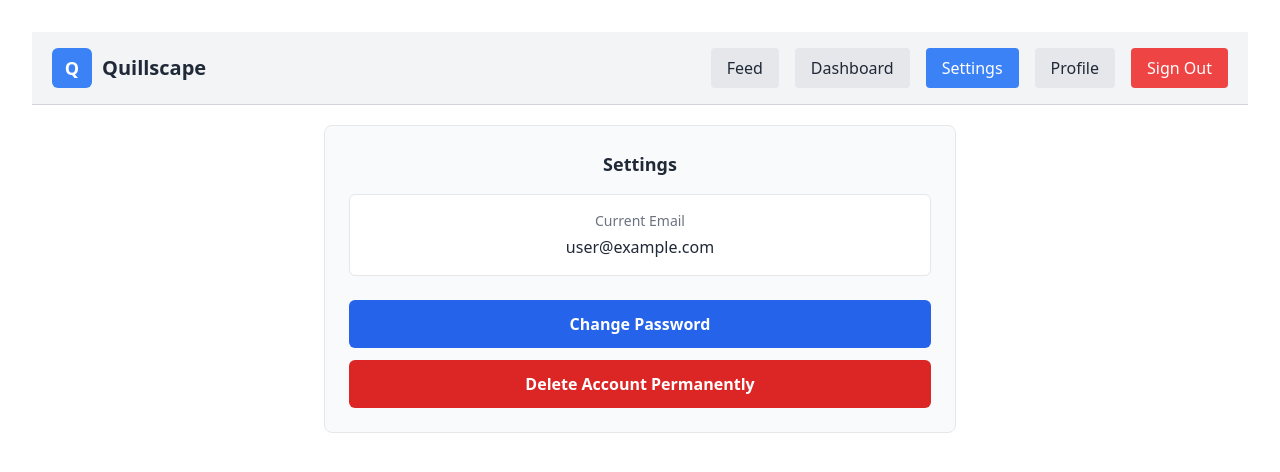
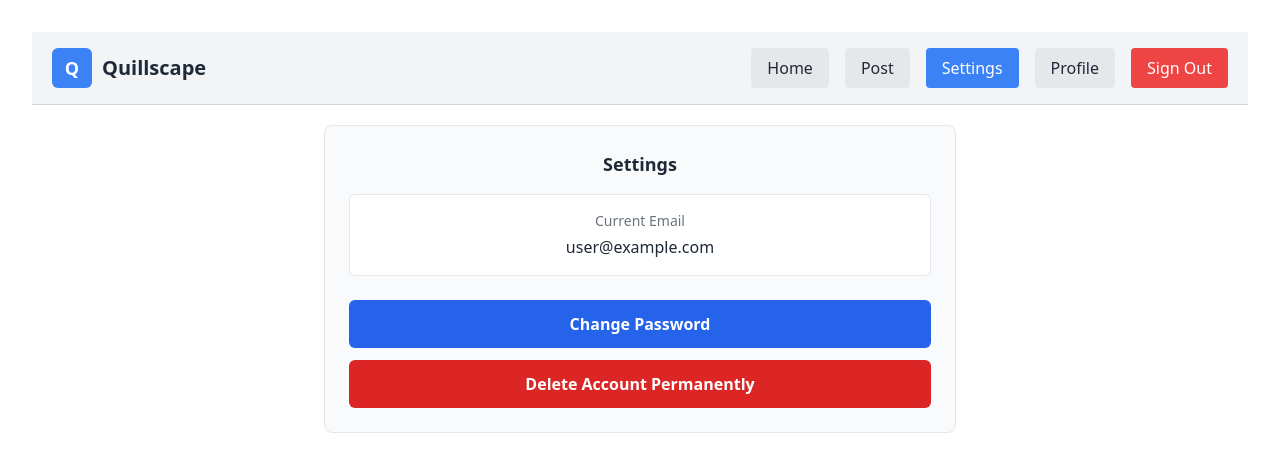
Before and after one commit to dexisback/Quillscape, a React app in the folder frontend/: page /user-settings in a window 1280 px wide. Shown: the top 472 px of the page. Built offline with nearby package versions, Linux system fonts and the light colour scheme; no server answers; sample sign-in values are in the browser's storage; the HTML template or start-up script is replaced by a standard one.

Commit message:
design v2: final, fixed names

```diff
--- a/frontend/src/App.jsx
+++ b/frontend/src/App.jsx
@@ -1,13 +1,16 @@
 import { useState, useEffect } from 'react'
 import { BrowserRouter as Router, Routes, Route, Navigate } from 'react-router-dom';
-import Dashboard from './pages/Create';
-import Feed from './pages/Feed';
+// import Feed from './pages/Home';
+// import Dashboard from './pages/Dashboard';
+
 import UserProfile from './pages/UserProfile';
 import Settings from './pages/Settings';
 import Auth from './pages/Auth';
 import { AuthProvider } from './context/AuthContext';
 import { ThemeProvider } from './context/ThemeContext';
 import ProtectedRoute from './components/ProtectedRoute';
+import Post from './pages/Post';
+import Home from './pages/Home'
 import './App.css'
 
 export default function App() {
@@ -18,8 +21,8 @@ export default function App() {
           <Router>
             <Routes>
               <Route path="/" element={<Auth />} />
-              <Route path="/feed" element={<ProtectedRoute><Feed /></ProtectedRoute>} />
-              <Route path="/dashboard" element={<ProtectedRoute><Dashboard /></ProtectedRoute>} />
+              <Route path="/home" element={<ProtectedRoute><Home /></ProtectedRoute>} />
+              <Route path="/post-blogs" element={<ProtectedRoute><Post /></ProtectedRoute>} />
               <Route path="/user-profile" element={<ProtectedRoute><UserProfile /></ProtectedRoute>} />
               <Route path="/user-settings" element={<ProtectedRoute><Settings /></ProtectedRoute>} />
             </Routes>
--- a/frontend/src/components/Navbar.jsx
+++ b/frontend/src/components/Navbar.jsx
@@ -18,15 +18,15 @@ export default function Navbar() {
       </div>
 
       <div className="flex items-center gap-4">
-        <Link to="/feed">
-          <button className={`px-4 py-2 rounded border-none cursor-pointer ${isActive('/feed') ? 'bg-blue-500 text-white' : 'bg-gray-200 text-gray-800 hover:bg-gray-300'}`}>
-            Feed
+        <Link to="/home">
+          <button className={`px-4 py-2 rounded border-none cursor-pointer ${isActive('/home') ? 'bg-blue-500 text-white' : 'bg-gray-200 text-gray-800 hover:bg-gray-300'}`}>
+            Home
           </button>
         </Link>
 
-        <Link to="/dashboard">
-          <button className={`px-4 py-2 rounded border-none cursor-pointer ${isActive('/dashboard') ? 'bg-blue-500 text-white' : 'bg-gray-200 text-gray-800 hover:bg-gray-300'}`}>
-            Dashboard
+        <Link to="/post-blogs">
+          <button className={`px-4 py-2 rounded border-none cursor-pointer ${isActive('/post-blogs') ? 'bg-blue-500 text-white' : 'bg-gray-200 text-gray-800 hover:bg-gray-300'}`}>
+            Post
           </button>
         </Link>
 
--- a/frontend/src/pages/Auth.jsx
+++ b/frontend/src/pages/Auth.jsx
@@ -28,7 +28,7 @@ function Signin({ email, password }){
         email: user.email
 
       })
-        navigate("/feed");
+        navigate("/home");
       } catch (error) {
         alert("invalid credentials");
         console.log(error);
@@ -57,7 +57,7 @@ function Signup({email, password}) {
       firebaseUid: res.user.uid,
       email: res.user.email
     });
-        navigate("/feed");
+        navigate("/home");
 
         } catch (error) {
             alert("Signup failed, user exists already")
--- a/frontend/src/pages/Feed.jsx
+++ b/frontend/src/pages/Home.jsx
@@ -4,8 +4,8 @@ import { useAuth } from '../context/AuthContext';
 import api from '../api/axios';
 import Navbar from '../components/Navbar';
 
-export default function Feed() {
-  const { user } = useAuth();
+export default function Home (){
+  const  { user } = useAuth();
   const [blogs, setBlogs] = useState([]);
   const [loading, setLoading] = useState(true);
 
@@ -50,7 +50,7 @@ export default function Feed() {
 
       <div className="max-w-3xl mx-auto p-5">
         <div className="mb-8">
-          <h1 className="text-3xl font-bold text-gray-800 mb-2">Feed</h1>
+          <h1 className="text-3xl font-bold text-gray-800 mb-2">Home</h1>
           <p className="text-gray-500 text-base">Discover stories from writers across Quillscape</p>
         </div>
 
--- a/frontend/src/pages/Create.jsx
+++ b/frontend/src/pages/Post.jsx
@@ -6,7 +6,7 @@ import Navbar from '../components/Navbar';
 import BlogWritingForm from './BlogWritingForm';
 
 
-export default function Create(){
+export default function Post(){
   const { user } = useAuth();
   const [refreshPosts, setRefreshPosts] = useState(0);
 
```
